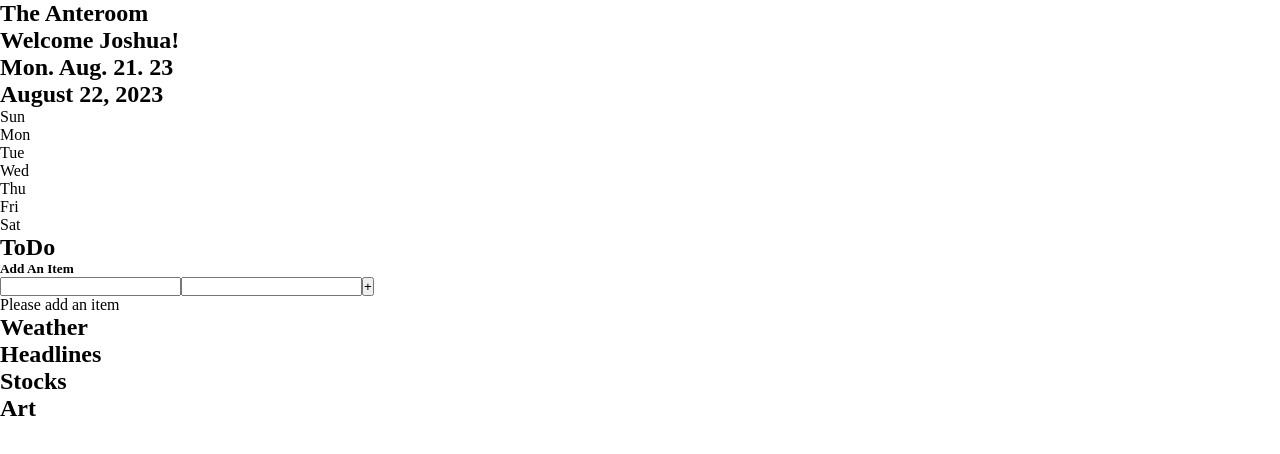
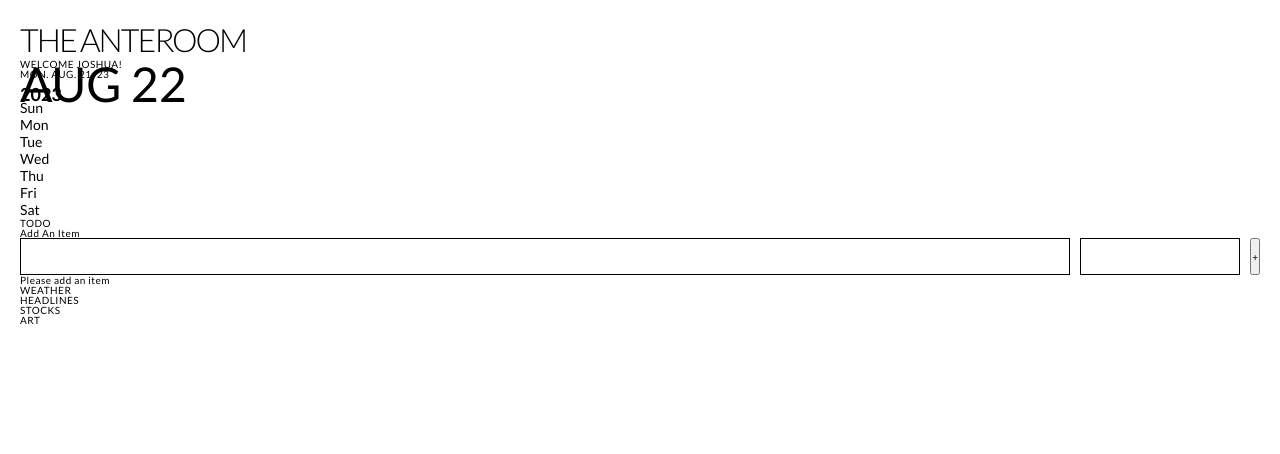
Before and after one commit to JoshuaIsADev/The-Anteroom-v2, a React (Create React App) app: page / in a window 1280 px wide. Shown: the top 454 px of the page. Built offline with nearby package versions, Linux system fonts and the light colour scheme.

Commit message:
added initial css styling

```diff
--- a/public/index.html
+++ b/public/index.html
@@ -8,6 +8,12 @@
     <meta
       name="description"
       content="Web site created using create-react-app"
+    />
+    <link rel="preconnect" href="https://fonts.googleapis.com" />
+    <link rel="preconnect" href="https://fonts.gstatic.com" crossorigin />
+    <link
+      href="https://fonts.googleapis.com/css2?family=Lato:wght@300;400;700&display=swap"
+      rel="stylesheet"
     />
     <link rel="apple-touch-icon" href="%PUBLIC_URL%/logo192.png" />
     <!--
--- a/src/components/Calendar.js
+++ b/src/components/Calendar.js
@@ -52,7 +52,8 @@ console.log(weekDates);
 
 const Calendar = () => {
   const today = new Date();
-  const month = monthNames[today.getMonth()];
+  const month = monthNames[today.getMonth()].slice(0, 3);
+  // const shortYear = today.getFullYear().toString().slice(2, 4);
 
   // const startingDate = new Date(today);
   // startingDate.setDate(today.getDate() - today.getDay());
@@ -64,7 +65,8 @@ const Calendar = () => {
   return (
     <div>
       <div>
-        <h2>{`${month} ${today.getDate()}, ${today.getFullYear()} `}</h2>
+        <h3>{`${month} ${today.getDate()}`}</h3>
+        <h4>{`${today.getFullYear()} `}</h4>
       </div>
       <div>
         <DayComponent day='Sun' />
--- a/src/components/ToDo.js
+++ b/src/components/ToDo.js
@@ -20,7 +20,7 @@ export default function ToDo() {
   }
 
   return (
-    <div>
+    <div className='container'>
       <Logo />
       <Form onAddItems={handleAddItems} />
       <ToDoList
@@ -55,8 +55,9 @@ function Form({ onAddItems }) {
   }
 
   return (
-    <form className='form' onSubmit={handleSubmit}>
+    <form className='container' onSubmit={handleSubmit}>
       <h5>Add An Item</h5>
+      <div className='todo-form'>
         <input
           type='text'
           placeholder=''
@@ -64,12 +65,14 @@ function Form({ onAddItems }) {
           onChange={(e) => setDescription(e.target.value)}
         />
         <input
+          className='todo-input-qty'
           type='number'
           placeholder=''
           value={quantity}
           onChange={(e) => setQuantity(Number(e.target.value))}
         />
         <button>+</button>
+      </div>
     </form>
   );
 }
@@ -93,11 +96,15 @@ function Item({ item, onDeleteItem, onToggleItem }) {
   return (
     <li>
       <input
+        className='todo-checkbox'
         type='checkbox'
         value={item.completed}
         onChange={() => onToggleItem(item.id)}
       />
-      <span style={item.completed ? { background: '#F6EA48' } : {}}>
+      <span
+        className='todo-list'
+        style={item.completed ? { background: '#F6EA48' } : {}}
+      >
         {item.description} {item.quantity}
       </span>
       <button onClick={() => onDeleteItem(item.id)}>&times;</button>
@@ -106,7 +113,7 @@ function Item({ item, onDeleteItem, onToggleItem }) {
 }
 
 function Stats({ items }) {
-  if (!items.length) return <p className='footer'>Please add an item</p>;
+  if (!items.length) return <h5 className='footer'>Please add an item</h5>;
 
   const numItems = items.length;
   const numCompleted = items.filter((item) => item.completed).length;
--- a/src/index.css
+++ b/src/index.css
@@ -1,5 +1,98 @@
-* {
+*,
+html {
   margin: 0;
   padding: 0;
   box-sizing: border-box;
+  font-family: 'Lato', sans-serif;
+  font-size: 10px;
 }
+
+body {
+  padding: 2rem;
+}
+
+h1 {
+  font-size: 3.2rem;
+  font-weight: 300;
+  text-transform: uppercase;
+  letter-spacing: -0.2rem;
+}
+
+h2 {
+  font-size: 1rem;
+  font-weight: 400;
+  text-transform: uppercase;
+  letter-spacing: 0.05rem;
+  line-height: 1rem;
+}
+
+h3 {
+  font-size: 4.8rem;
+  font-weight: 400;
+  text-transform: uppercase;
+  letter-spacing: 0;
+  line-height: 1rem;
+}
+h4 {
+  font-size: 1.8rem;
+  font-weight: 700;
+  text-transform: uppercase;
+  letter-spacing: 0;
+  line-height: 1rem;
+}
+
+h5 {
+  font-size: 1rem;
+  font-weight: 400;
+  letter-spacing: 0.05rem;
+  line-height: 1rem;
+}
+
+p {
+  font-size: 1.4rem;
+  font-weight: 400;
+}
+
+ul {
+  list-style: none;
+  margin: 0;
+  padding: 0;
+}
+
+input[type='text'],
+[type='number'] {
+  width: 100%;
+  padding: 0.9rem;
+  font-size: 1.4rem;
+  border: 0.5px solid black;
+  border-radius: 0px;
+}
+
+.todo-checkbox {
+  border: 1px solid black;
+  border-radius: 0px;
+  height: 2rem;
+  width: 2rem;
+  margin-bottom: 1rem;
+  margin-right: 1rem;
+  vertical-align: -0.5rem;
+}
+
+.container {
+  width: 100%;
+}
+
+.todo-form {
+  width: 100%;
+  display: flex;
+  gap: 1rem;
+}
+
+.todo-input-qty {
+  width: 15%;
+}
+
+.todo-list {
+  font-size: 1.4rem;
+  font-weight: 400;
+}
```
Lines whose indentation alone changed are shown as unchanged.
